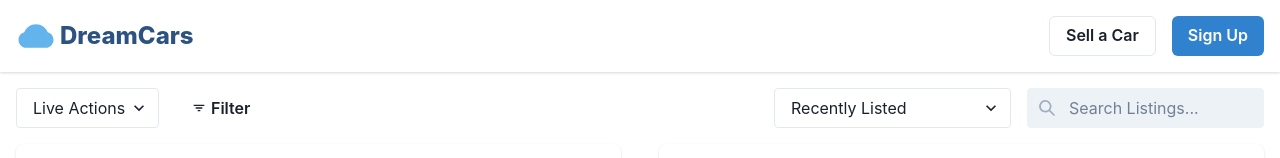
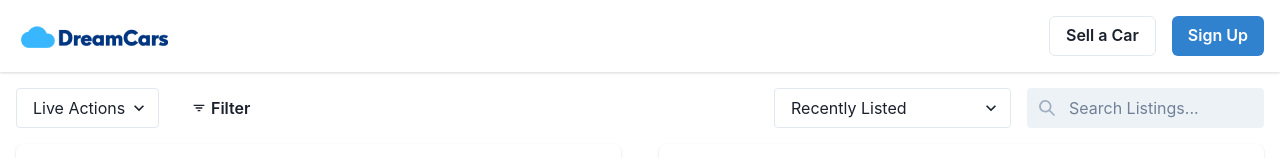
Before and after one commit to r0valdez/dream-cars, a Next.js app: page / in a window 1280 px wide. Shown: the top 158 px of the page. Built offline with nearby package versions, Linux system fonts and the light colour scheme.

Commit message:
Add logo image

```diff
--- a/components/layouts/header.js
+++ b/components/layouts/header.js
@@ -1,13 +1,12 @@
 import { useRouter } from "next/router";
-import { Box, Button, Icon, Link, Text } from "@chakra-ui/react"
-import { AiFillCloud } from "react-icons/ai"
+import { Box, Button, Image, Link } from "@chakra-ui/react"
 
 const Header = () => {
   const router =  useRouter();
 
   return (
     <Box display="flex" justifyContent="space-between" alignItems="center" p={4} boxShadow="base">
-      <Text display="flex" alignItems="center" gap={1} flexWrap="nowrap" fontSize="2xl" fontWeight="extrabold" color="blue.700"><Icon as={AiFillCloud} boxSize={10} color="blue.300" />DreamCars</Text>
+      <Image src="/images/logo.png" alt="Logo Image" />
       <Box display="flex" justifyContent="end" alignItems="center" gap={4} flexWrap="nowrap">
         {router.pathname != '/' && (
           <>
```
Also changed, not shown: public/images/logo.png (added).
